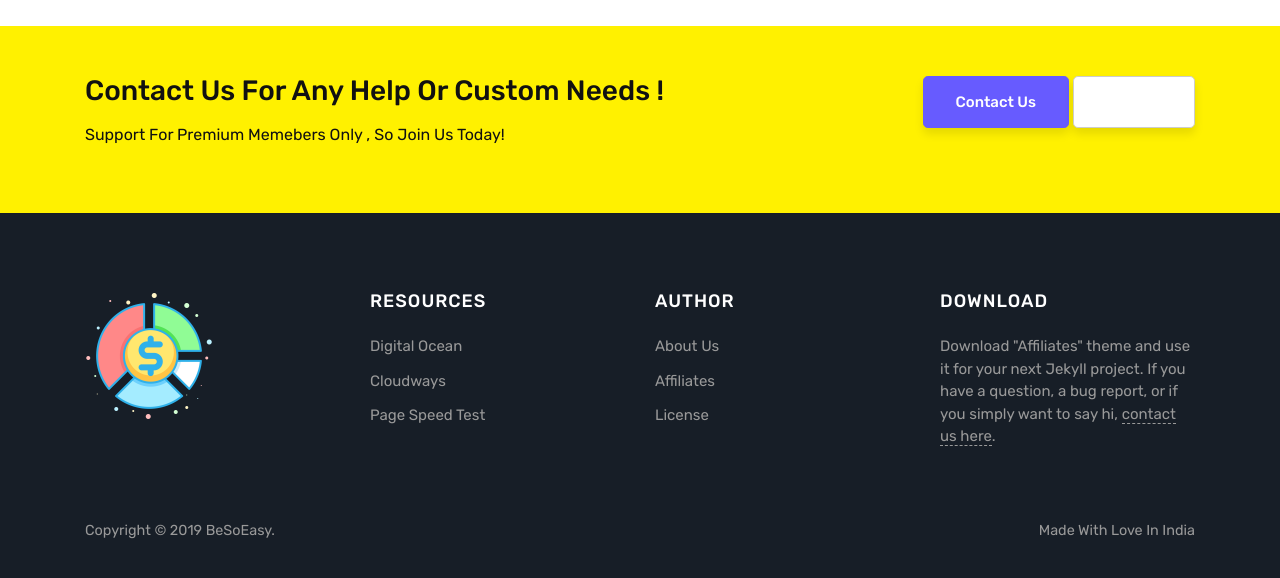
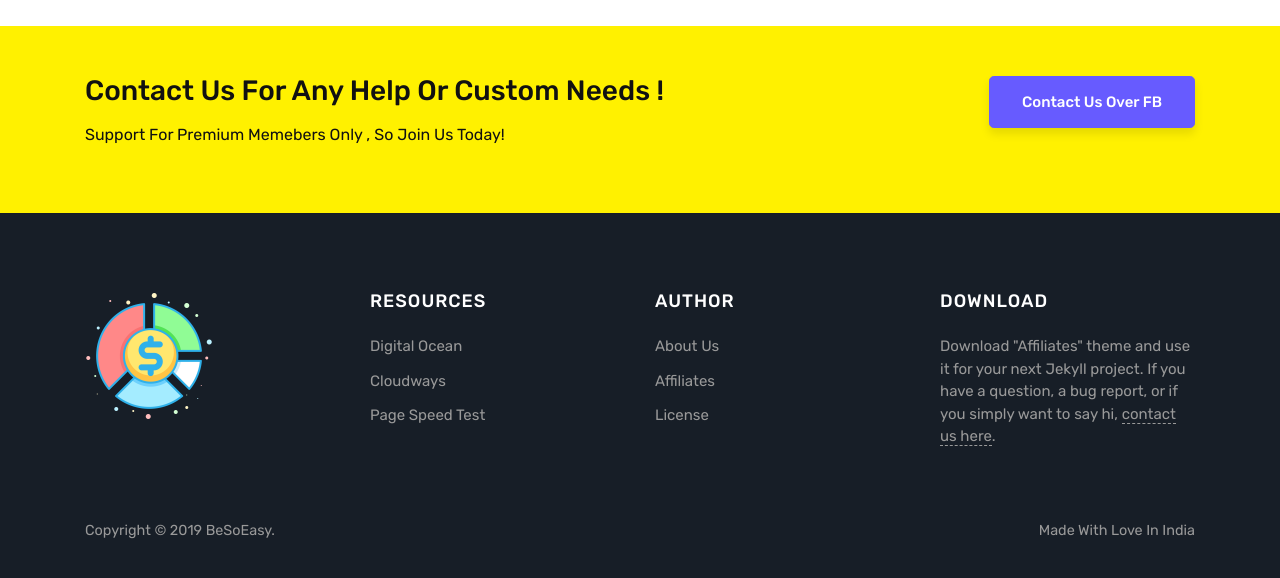
Before and after one commit to shochak2510/besoeasy.github.io, a Jekyll site: the page built from index.html, in a window 1280 px wide and 900 px high, scrolled down 1613 px, cut to the strip 313-891 px from the top of the window. Built offline with Jekyll 4.4.1, drawn with Linux system fonts in a browser that asks for light colours; the list of posts is cut into pages by our own code.

Commit message:
Update default.html

```diff
--- a/_layouts/default.html
+++ b/_layouts/default.html
@@ -119,8 +119,7 @@
                     <p>Support <span> For Premium Memebers Only </span>, So Join Us <span class="risk-free">Today!</span></p>
                 </div>
                 <div class="col-md-4 text-right footersocial">
-                <a class="btn btn-primary btn-lg" href="{{ site.baseurl }}/contact" >Contact Us</a>
-                <a class="btn btn-secondary btn-lg" target=_blank href="https://www.messenger.com/t/digvijay.singh.1253">Over FB</a>
+                <a class="btn btn-primary btn-lg" target=_blank href="https://www.messenger.com/t/digvijay.singh.1253">Contact Us Over FB</a>
                 </div>
             </div>
         </div>
```
